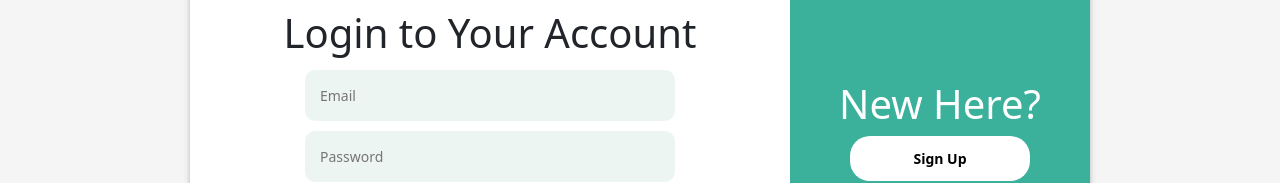
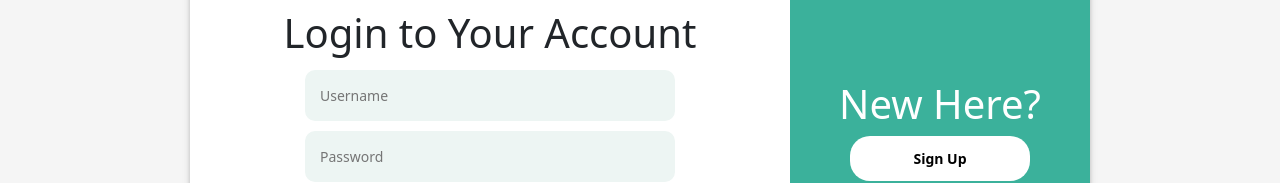
Before and after one commit to avinash-rdy2903/travel-wizard-react, a React (Create React App) app: page /login in a window 1280 px wide. Shown: the part 326-509 px from the top of the page. Built offline with nearby package versions, Linux system fonts and the light colour scheme.

Commit message:
Fixed login bug (avinash)

```diff
--- a/src/components/Login/login.js
+++ b/src/components/Login/login.js
@@ -5,7 +5,7 @@ import styles from "./login.module.css";
 
 const Login = () => {
 	const [data, setData] = useState({
-		email: "",
+		username: "",
 		password: ""
 	});
 	const [error, setError] = useState("");
@@ -18,8 +18,8 @@ const Login = () => {
 		e.preventDefault();
 		try {
 			const url = "http://localhost:8080/auth/local";
-			const { data: res } = await axios.post(url, data);
-			localStorage.setItem("token", res.data);			//sets the key 'token' and its value as 'data' - locally stores in the browser.
+			const { data: res } = await axios.post(url, data, {withCredentials: true});
+			localStorage.setItem("token", res.data);
 			window.location = "/";
 		} catch (error) {
 			if (
@@ -39,11 +39,11 @@ const Login = () => {
 					<form className={styles.form_container} onSubmit={handleSubmit}>
 						<h1>Login to Your Account</h1>
 						<input
-							type="email"
-							placeholder="Email"
-							name="email"
+							type="text"
+							placeholder="Username"
+							name="username"
 							onChange={handleChange}
-							value={data.email}
+							value={data.username}
 							required
 							className={styles.input}
 						/>
```
